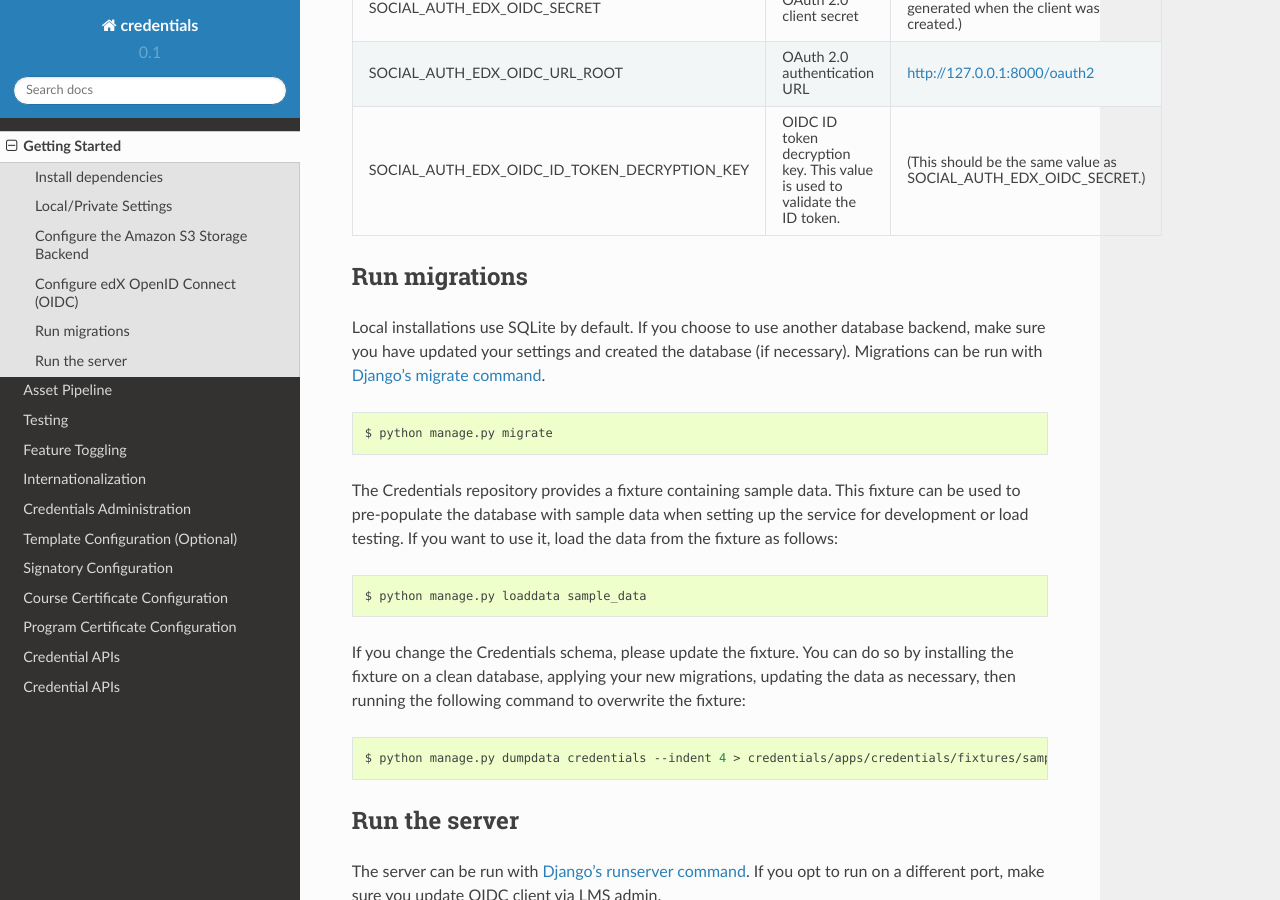
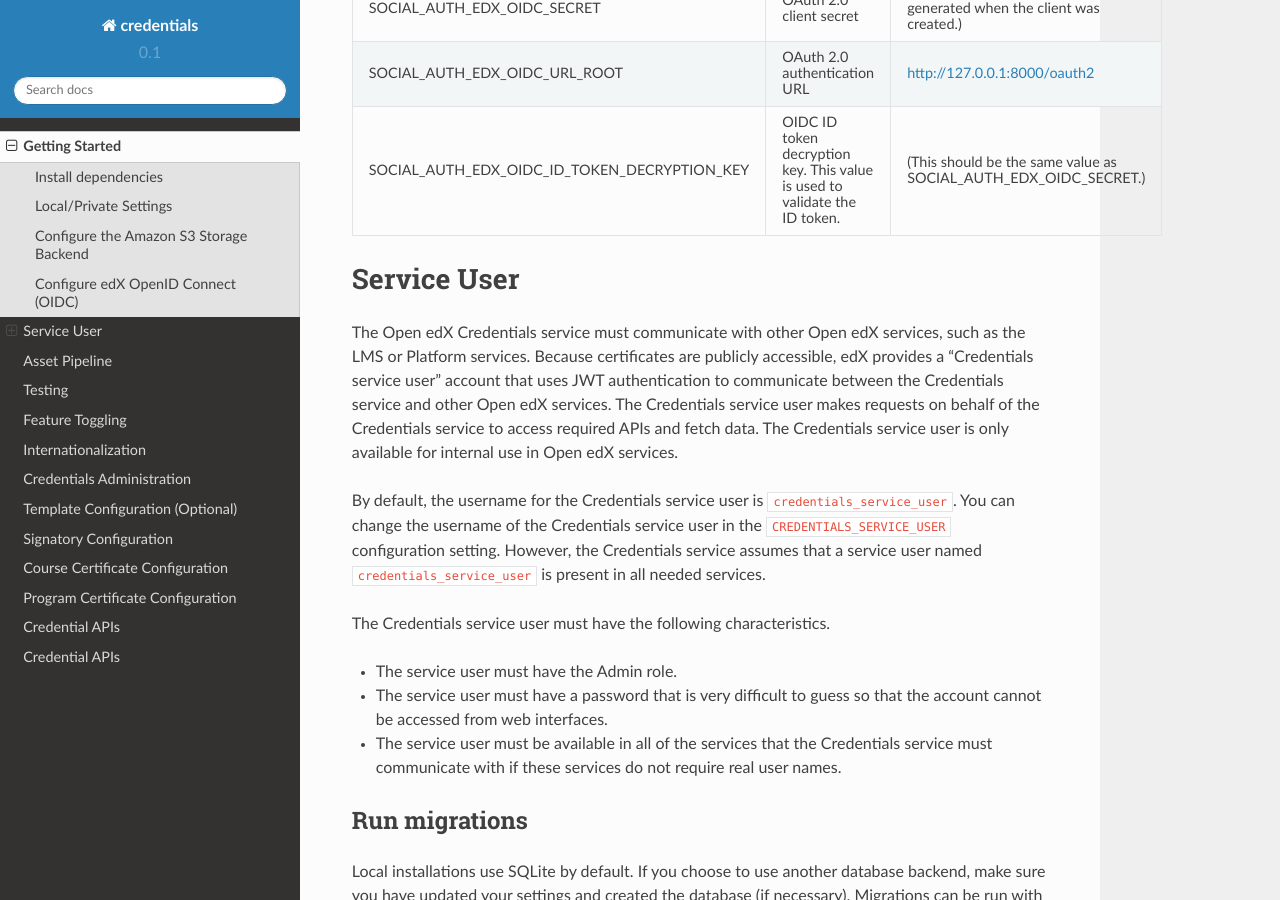
Before and after one commit to openedx/credentials, a Sphinx documentation site: the page built from docs/getting_started.rst, in a window 1280 px wide and 900 px high, scrolled down 1712 px. Built offline with Sphinx 7.4.7 and the Read the Docs theme 2.0.0, drawn with Linux system fonts in a browser that asks for light colours.

Commit message:
docs for credentials service user ECOM-3618

```diff
--- a/docs/getting_started.rst
+++ b/docs/getting_started.rst
@@ -83,6 +83,21 @@ Now that you have the client credentials, you can update your settings (ideally
 +-----------------------------------------------------+----------------------------------------------------------------------------+--------------------------------------------------------------------------+
 
 
+Service User
+==============
+The Open edX Credentials service must communicate with other Open edX services, such as the LMS or Platform services.
+Because certificates are publicly accessible, edX provides a “Credentials service user” account that uses JWT authentication to communicate between the Credentials service and other Open edX services.
+The Credentials service user makes requests on behalf of the Credentials service to access required APIs and fetch data. The Credentials service user is only available for internal use in Open edX services.
+
+By default, the username for the Credentials service user is ``credentials_service_user``. You can change the username of the Credentials service user in the ``CREDENTIALS_SERVICE_USER`` configuration setting.
+However, the Credentials service assumes that a service user named ``credentials_service_user`` is present in all needed services.
+
+The Credentials service user must have the following characteristics.
+
+* The service user must have the Admin role.
+* The service user must have a password that is very difficult to guess so that the account cannot be accessed from web interfaces.
+* The service user must be available in all of the services that the Credentials service must communicate with if these services do not require real user names.
+
 Run migrations
 --------------
 Local installations use SQLite by default. If you choose to use another database backend, make sure you have updated
```
